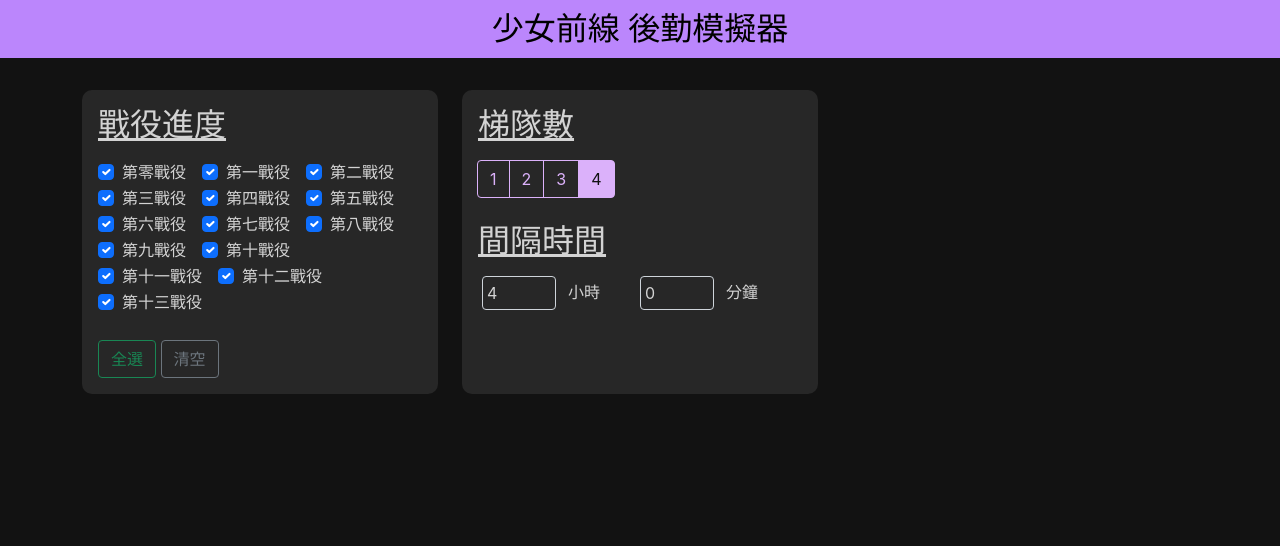
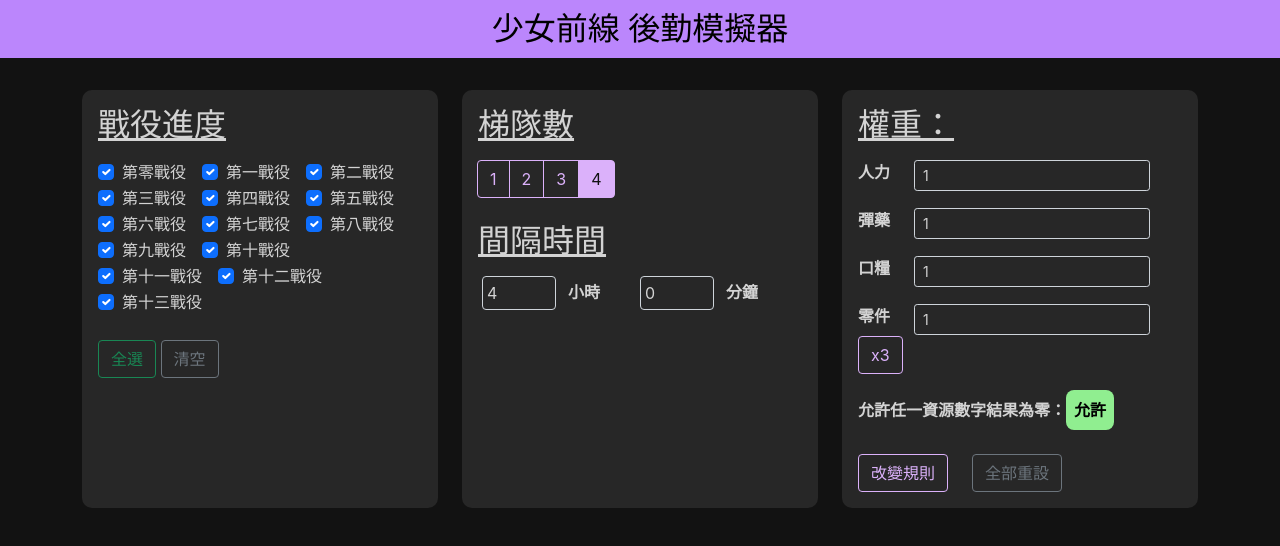
Before and after one commit to dark-person/Logistic-Support-Calculator-v3, a React (Create React App) app: page / in a window 1280 px wide. Shown: the top 546 px of the page. Built offline with nearby package versions, Linux system fonts and the light colour scheme.

Commit message:
Add WeightMenu

```diff
--- a/src/App.css
+++ b/src/App.css
@@ -37,19 +37,11 @@
 
 .grid-title {
   text-decoration: underline;
-  margin-top: 0;
-  margin-bottom: 0.5em;
 }
 
 /* ========= Purple Button  ===========*/
 
 .btn-outline-purple.active {
-  color: #121212;
-  background-color: #DBB1FA;
-  border-color: #DBB1FA;
-}
-
-.btn-outline-purple.active:hover {
   color: #121212;
   background-color: #DBB1FA;
   border-color: #DBB1FA;
@@ -61,8 +53,9 @@
 }
 
 .btn-outline-purple:hover{
-  color: #DBB1FA;
+  color: black;
   border-color: #DBB1FA;
+  background-color: #DBB1FA;
 }
 
 /* ==== Input ====*/
@@ -85,3 +78,22 @@ input.form-control:focus {
   color: white;
   width:auto;
 }
+
+/* ===== Form Label =====*/
+.form-label {
+  font-weight: bold;
+}
+
+.form-label.allow {
+  background-color: lightgreen;
+  color: black;
+  border-radius: 0.5em;
+  padding: 0.5em;
+}
+
+.form-label.not-allow {
+  background-color: lightcoral;
+  color: black;
+  border-radius: 0.5em;
+  padding: 0.5em;
+}
--- a/src/App.js
+++ b/src/App.js
@@ -4,8 +4,12 @@ import Container from 'react-bootstrap/Container';
 import Row from 'react-bootstrap/Row';
 import Col from 'react-bootstrap/Col';
 import {useState} from "react"
+
 import ChapterMenuCol from './ChapterMenu'
 import TeamTimeMenuCol from './TeamTimeMenu'
+import WeightMenuCol from './WeightMenu'
+import EasterEggCol from './EasterEgg'
+import ItemMenuCol from './ItemMenu'
 
 let data = require("./supportData.json")
 
@@ -21,6 +25,20 @@ function App() {
   const [team, setTeam] = useState(4);
   const [hour, setHour] = useState(4);
   const [minute, setMinute] = useState(0);
+
+  // Resource Weighting
+  const [manpower, setManpower] = useState(1);
+  const [ammo, setAmmo] = useState(1);
+  const [ration, setRation] = useState(1);
+  const [part, setPart] = useState(1);
+  const [allowZero, setAllowZero] = useState(true);
+
+  // Item Setting
+  const [quickRestoration, setQuickRestoration] = useState(0)
+  const [quickProduction, setQuickProduction] = useState(0)
+  const [dollContract, setDollContract] = useState(0)
+  const [equipmentContract, setEquipmentContract] = useState(0)
+  const [token, setToken] = useState(0)
 
   function handleChapterChange(event, id){
     let temp = chapterState;
@@ -56,6 +74,61 @@ function App() {
     setMinute(value);
   }
 
+  function handleResoureChange(event, field){
+    let value = event.target.value;
+    switch(field) {
+      case "manpower":
+        setManpower(value);
+        console.log("manpower:",value);
+        break;
+      case "ammo":
+        setAmmo(value);
+        console.log("ammo:",value);
+        break;
+      case "ration":
+        setRation(value);
+        console.log("ration:",value);
+        break;
+      case "part":
+        setPart(value);
+        console.log("part:",value);
+        break;
+      default:
+        console.log("Issue");
+    }
+  }
+
+  function handleTriple(field){
+    switch(field) {
+      case "manpower":
+        setManpower(manpower*3);
+        break;
+      case "ammo":
+        setAmmo(ammo*3);
+        break;
+      case "ration":
+        setRation(ration*3);
+        break;
+      case "part":
+        setPart(part*3);
+        break;
+      default:
+        console.log("Issue");
+    }
+  }
+
+  function handleAllowZero(){
+    setAllowZero(!allowZero);
+  }
+
+  function ResetWeight() {
+    setManpower(1);
+    setAmmo(1);
+    setRation(1);
+    setPart(1);
+    setAllowZero(true);
+  }
+
   return (
     <div className="App">
       <Topbar />
@@ -65,6 +138,10 @@ function App() {
             selectAllHandler={selectAllChapters} clearAllHandler={clearAllChapters}/>
           <TeamTimeMenuCol team={team} teamHandler={handleTeamChange}
             hour={hour} minute={minute} hourHandler={handleHourChange} minuteHandler={handleMinuteChange}/>
+          <WeightMenuCol manpower={manpower} ammo={ammo} ration={ration} part={part} allowZero={allowZero}
+            handler={handleResoureChange} triple={handleTriple} setZero={handleAllowZero} reset={ResetWeight}/>
+          <EasterEggCol />
+          <ItemMenuCol />
         </Row>
       </Container>
 
--- a/src/ChapterMenu.js
+++ b/src/ChapterMenu.js
@@ -22,7 +22,7 @@ function ChapterCheckBox({id, state, handler}){
 function ChapterMenu(props){
     return (
         <div className="grid">
-            <h2 className="grid-title">戰役進度</h2>
+            <h2 className="grid-title mb-3">戰役進度</h2>
             <Form>
 				{
 					data.chapterList.map(item =>
--- /dev/null
+++ b/src/EasterEgg.js
@@ -0,0 +1,27 @@
+import React from "react";
+import './App.css';
+
+import Image from 'react-bootstrap/Image'
+import Col from 'react-bootstrap/Col'
+
+import egg from "./waifu-min.gif";
+
+function EasterEgg(props){
+	return(
+		<div className="grid">
+			<h4 className="title">這是我老婆萌萌躂</h4>
+			<div className="section">
+				<Image src={egg} fluid />
+			</div>
+		</div>)
+}
+
+function EasterEggCol(props){
+	return (
+		<Col xs={true} className="mb-2 d-none d-md-block d-lg-none">
+			<EasterEgg />
+		</Col>
+	)
+}
+
+export default EasterEggCol;
--- /dev/null
+++ b/src/ItemMenu.js
@@ -0,0 +1,22 @@
+import React from "react";
+import './App.css';
+
+import Row from 'react-bootstrap/Row';
+import Col from 'react-bootstrap/Col';
+
+import Form from 'react-bootstrap/Form';
+import { defaults } from "gh-pages";
+
+function ItemMenu(props) {
+    return <div></div>
+}
+
+function ItemMeunCol(props) {
+    return (
+        <Col xs={true} className="mb-2">
+            <ItemMenu {...props}></ItemMenu>
+        </Col>
+    )
+}
+
+export default ItemMeunCol
--- a/src/TeamTimeMenu.js
+++ b/src/TeamTimeMenu.js
@@ -15,7 +15,7 @@ import './App.css'
 function TeamMenu({state, handler}){
     return (
         <div>
-            <h2 className="grid-title">梯隊數</h2>
+            <h2 className="grid-title mb-3">梯隊數</h2>
             <ToggleButtonGroup name="team-toggle" type="radio" value={state} onChange={handler}>
                 <ToggleButton id="toggle-team-1" variant="outline-purple" className={1 === state ? "active" : ""} value={1}>1</ToggleButton>
                 <ToggleButton id="toggle-team-2" variant="outline-purple" className={2 === state ? "active" : ""} value={2}>2</ToggleButton>
@@ -30,8 +30,8 @@ function TeamMenu({state, handler}){
 function TimeMenu({hour, minute, hourHandler, minuteHandler}){
     return (
         <div>
-            <h2 className="grid-title">間隔時間</h2>
-            <Form>
+            <h2 className="grid-title mb-3">間隔時間</h2>
+            <Form className="align-items-center">
                 <Form.Group  as={Row} className="px-3">
                     <Form.Control className="col p-1" as="input"
                         type="number" min="0" max="24"
--- /dev/null
+++ b/src/WeightMenu.js
@@ -0,0 +1,66 @@
+import React from "react";
+import './App.css';
+
+import Row from 'react-bootstrap/Row';
+import Col from 'react-bootstrap/Col';
+
+import Form from 'react-bootstrap/Form';
+import Button from 'react-bootstrap/Button';
+import ToggleButton from 'react-bootstrap/ToggleButton';
+import ToggleButtonGroup from 'react-bootstrap/ToggleButtonGroup';
+import InputGroup from 'react-bootstrap/InputGroup';
+
+function ResourceRow({name, state, handler, triple, button_hidden}) {
+    return (
+        <Form as={Row} className="align-items-center mb-3">
+            <Col xs="auto"><Form.Label>{name}</Form.Label></Col>
+            <Col xs="auto">
+                <Form.Control
+                    as="input"
+                    type="number"
+                    min="0"
+                    size="sm"
+                    value={state}
+                    onChange={handler}
+                    onWheel={(e) => e.target.blur()}
+                />
+            </Col>
+            <Col xs="auto">
+                {button_hidden ? ' ': <Button variant="outline-purple" onClick={triple}>x3</Button>}
+            </Col>
+        </Form>
+    )
+}
+
+function WeightMenu({manpower, ammo, ration, part, handler, triple, allowZero, reset, setZero}){
+    return (
+        <div className="grid">
+            <h2 className="grid-title mb-3">權重：</h2>
+            <ResourceRow name="人力" state={manpower} handler={(e) => handler(e, "manpower")} triple={(e) => triple("manpower")} button_hidden={true}/>
+            <ResourceRow name="彈藥" state={ammo} handler={(e) => handler(e, "ammo")} triple={(e) => triple("ammo")} button_hidden={true}/>
+            <ResourceRow name="口糧" state={ration} handler={(e) => handler(e, "ration")} triple={(e) => triple("ration")} button_hidden={true}/>
+            <ResourceRow name="零件" state={part} handler={(e) => handler(e, "part")} triple={(e) => triple("part")}/>
+            <Row className="align-items-center mb-3">
+                <Col xs="auto">
+                    <Form.Label>允許任一資源數字結果為零：</Form.Label>
+                    <Form.Label className={allowZero ? "allow" : "not-allow"}>{allowZero ? "允許" : "禁止"}</Form.Label>
+                </Col>
+            </Row>
+            <Row>
+                <Col xs="auto"><Button variant="outline-purple" onClick={setZero}>改變規則</Button></Col>
+                <Col xs="auto"><Button variant="outline-secondary" onClick={reset}>全部重設</Button></Col>
+            </Row>
+        </div>
+    )
+}
+
+
+function WeightMenuCol(props){
+    return (
+        <Col xs={true} className="mb-2">
+            <WeightMenu {...props} />
+        </Col>
+    )
+}
+
+export default WeightMenuCol;
```
Also changed, not shown: 1 other file (tests, documents, lock files or other folders).
